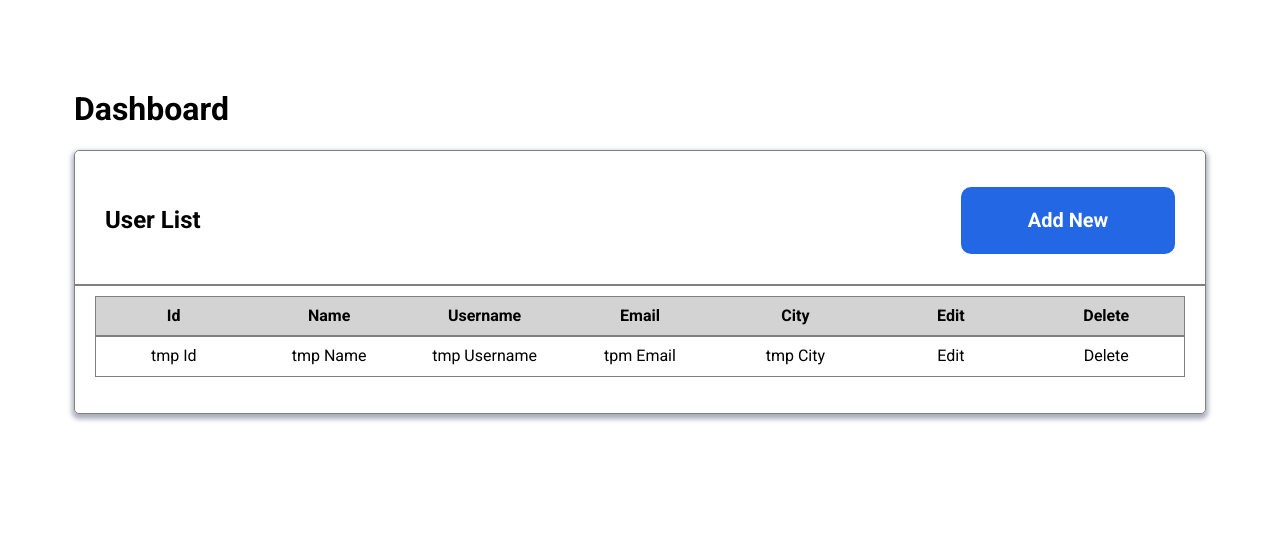
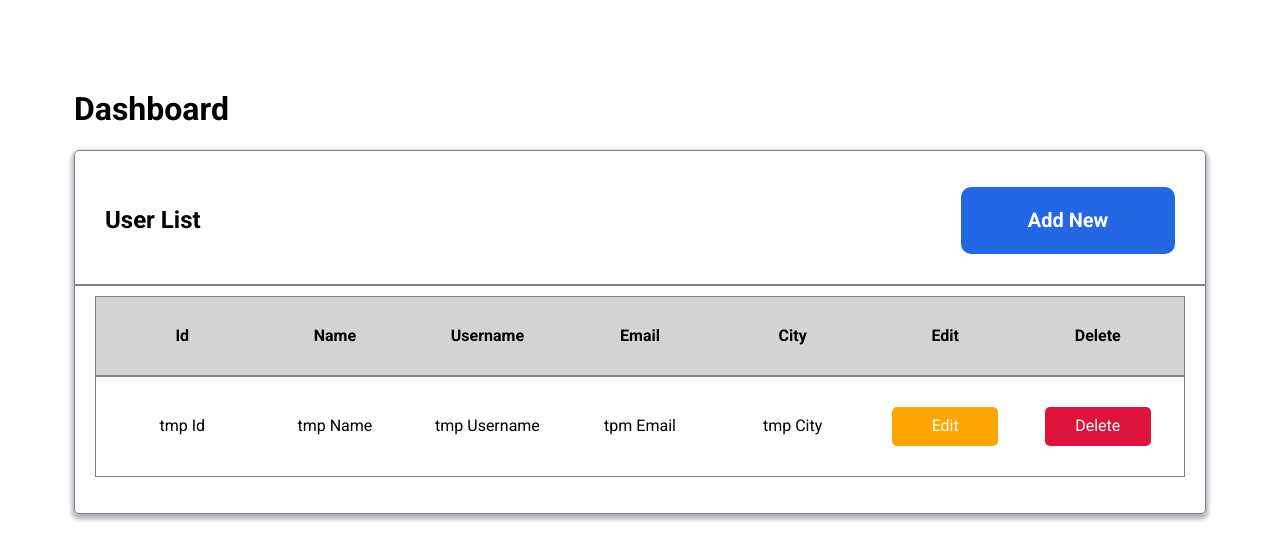
Before and after one commit to lukaszkrzeminski/admin-panel, a React (Create React App) app: page /#/ in a window 1280 px wide. Shown: the top 560 px of the page. Built offline with nearby package versions, Linux system fonts and the light colour scheme.

Commit message:
Added edit and delete buttons

```diff
--- a/src/features/users/UsersPage/Table/index.js
+++ b/src/features/users/UsersPage/Table/index.js
@@ -1,5 +1,5 @@
 import React from "react";
-import { Table, TableCell, TableHeaderCell, TableRow } from "./styled";
+import { Button, Table, TableCell, TableHeaderCell, TableRow } from "./styled";
 
 export const UsersTable = () => (
     <Table>
@@ -19,8 +19,12 @@ export const UsersTable = () => (
                 <TableCell>tmp Username</TableCell>
                 <TableCell>tpm Email</TableCell>
                 <TableCell>tmp City</TableCell>
-                <TableCell>Edit</TableCell>
-                <TableCell>Delete</TableCell>
+                <TableCell>
+                    <Button editUser>Edit</Button>
+                </TableCell>
+                <TableCell>
+                    <Button deleteUser>Delete</Button>
+                </TableCell>
             </TableRow>
         </tbody>
     </Table>
--- a/src/features/users/UsersPage/Table/styled.js
+++ b/src/features/users/UsersPage/Table/styled.js
@@ -10,6 +10,7 @@ export const TableRow = styled.tr`
     align-items: center;
     justify-content: space-around;
     border: 1px solid grey;
+    padding: 20px 10px;
 
     ${({ headerRow }) => headerRow && css`
         background-color: lightgray;
@@ -28,3 +29,26 @@ export const TableCell = styled.td`
     width: 100%;
     text-align: center;
 `;
+
+export const Button = styled.button`
+    padding: 10px 0;
+    width: 80%;
+    color: white;
+    border: none;
+    border-radius: 5px;
+
+    &:hover{
+        filter: brightness(110%);
+    }
+    &:active{
+        filter: brightness(120%);
+    }
+
+    ${({ editUser }) => editUser && css`
+        background-color: orange;
+    `}
+    ${({ deleteUser }) => deleteUser && css`
+        background-color: crimson;
+    `}
+
+`;
```
